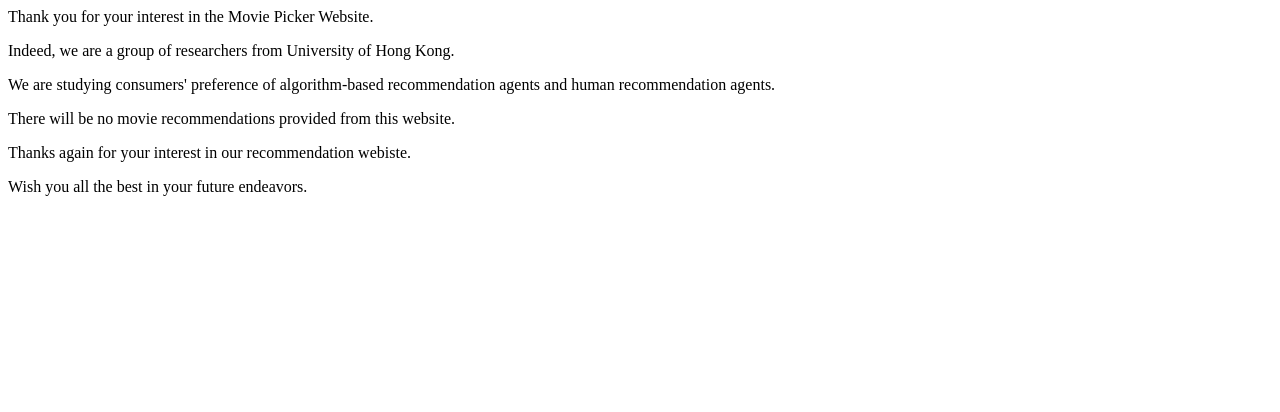
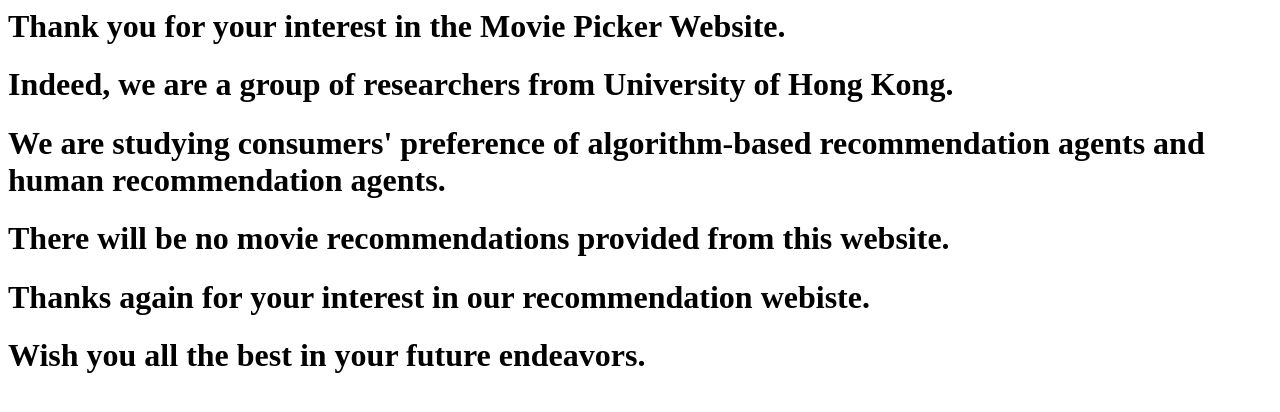
Before and after one commit to best2movies-algorithm/best2movies-algorithm.github.io, a plain HTML site: page index.html in a window 1280 px wide. Drawn offline with Linux system fonts and the light colour scheme.

Commit message:
Update index.html

```diff
--- a/index.html
+++ b/index.html
@@ -1,11 +1,11 @@
-<p> Thank you for your interest in the Movie Picker Website. </p>
+<p> <h1> Thank you for your interest in the Movie Picker Website. </h1> </p>
 
-<p> Indeed, we are a group of researchers from University of Hong Kong. </p>
+<p> <h1> Indeed, we are a group of researchers from University of Hong Kong. </h1> </p>
 
-<p> We are studying consumers' preference of algorithm-based recommendation agents and human recommendation agents. </p>
+<p> <h1> We are studying consumers' preference of algorithm-based recommendation agents and human recommendation agents. </h1> </p>
 
-<p> There will be no movie recommendations provided from this website. </p>
+<p> <h1> There will be no movie recommendations provided from this website. </h1> </p>
 
-<p> Thanks again for your interest in our recommendation webiste. </p>
+<p> <h1> Thanks again for your interest in our recommendation webiste. </h1> </p>
 
-<p> Wish you all the best in your future endeavors.
+<p> <h1> Wish you all the best in your future endeavors.</h1> </p>
```
